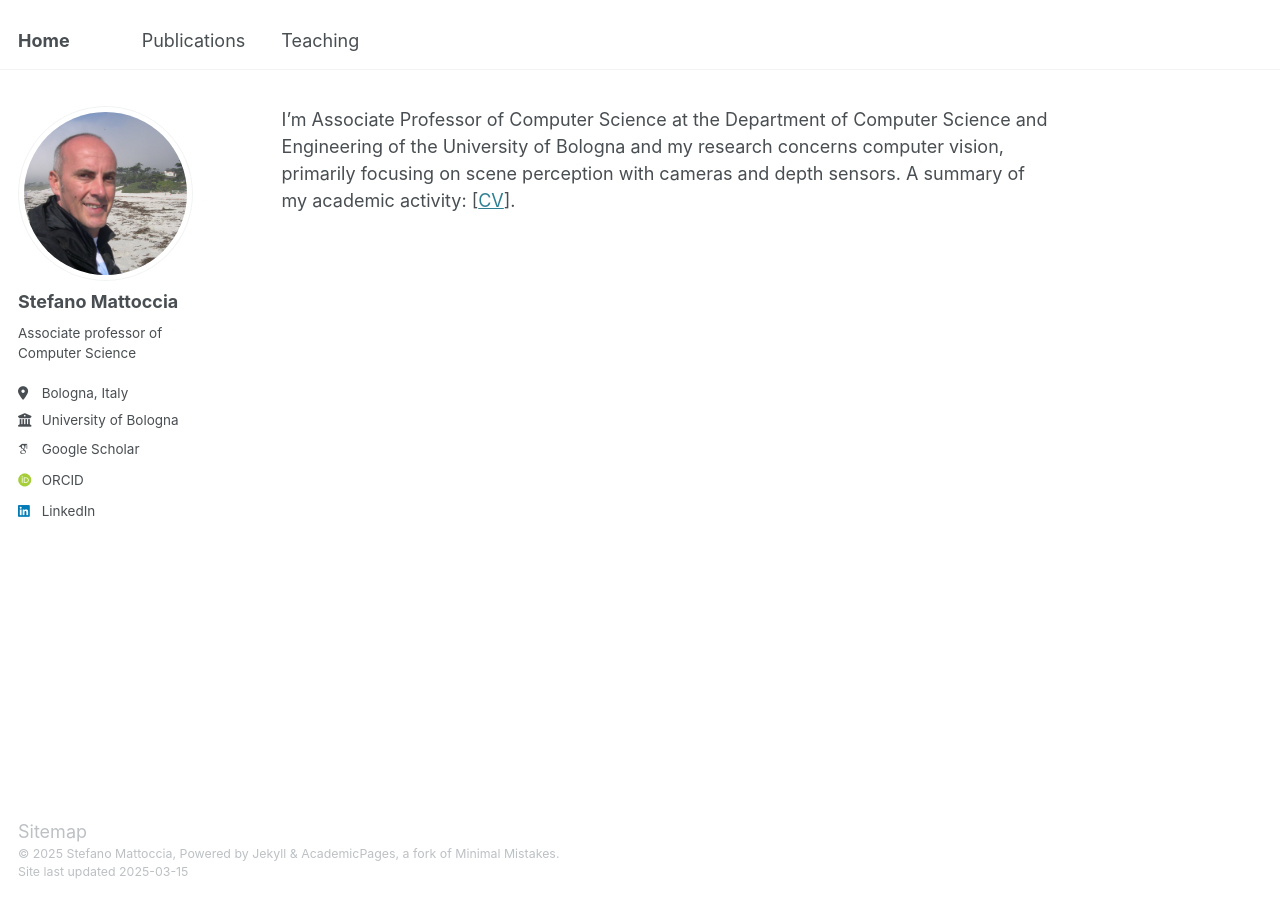
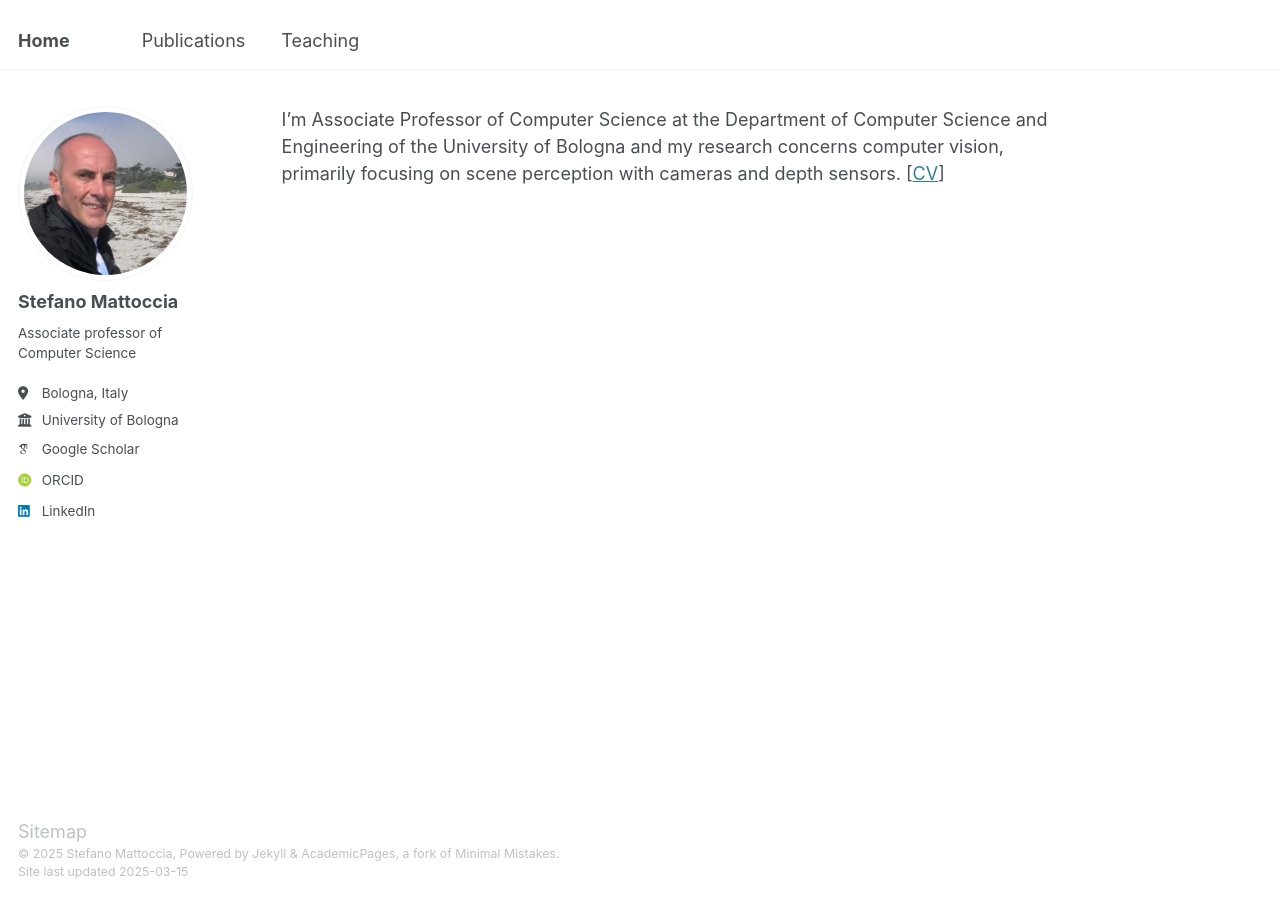
Before and after one commit to stefanomattoccia/stefanomattoccia.github.io, a Jekyll site: the page built from _pages/about.md, in a window 1280 px wide. Built offline with Jekyll 4.4.1, drawn with Linux system fonts in a browser that asks for light colours; some web fonts are replaced.

Commit message:
Update about.md

```diff
--- a/_pages/about.md
+++ b/_pages/about.md
@@ -7,5 +7,4 @@ redirect_from:
   - /about.html
 ---
 
-I'm Associate Professor of Computer Science at the Department of Computer Science and Engineering of the University of Bologna and my research concerns computer vision, primarily focusing on scene perception with cameras and depth sensors.
-A summary of my academic activity: [[CV](/files/CV_ENG.pdf)].
+I'm Associate Professor of Computer Science at the Department of Computer Science and Engineering of the University of Bologna and my research concerns computer vision, primarily focusing on scene perception with cameras and depth sensors. [[CV](/files/CV_ENG.pdf)]
```
